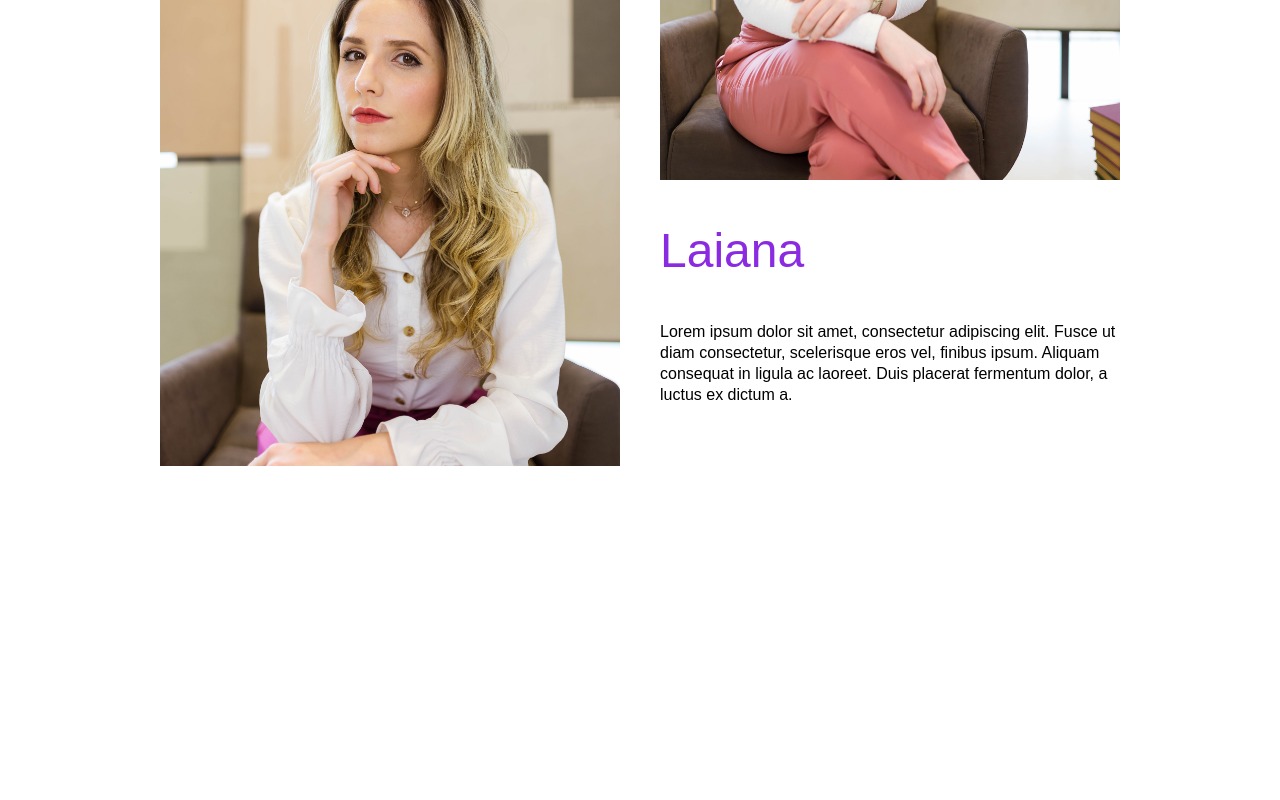
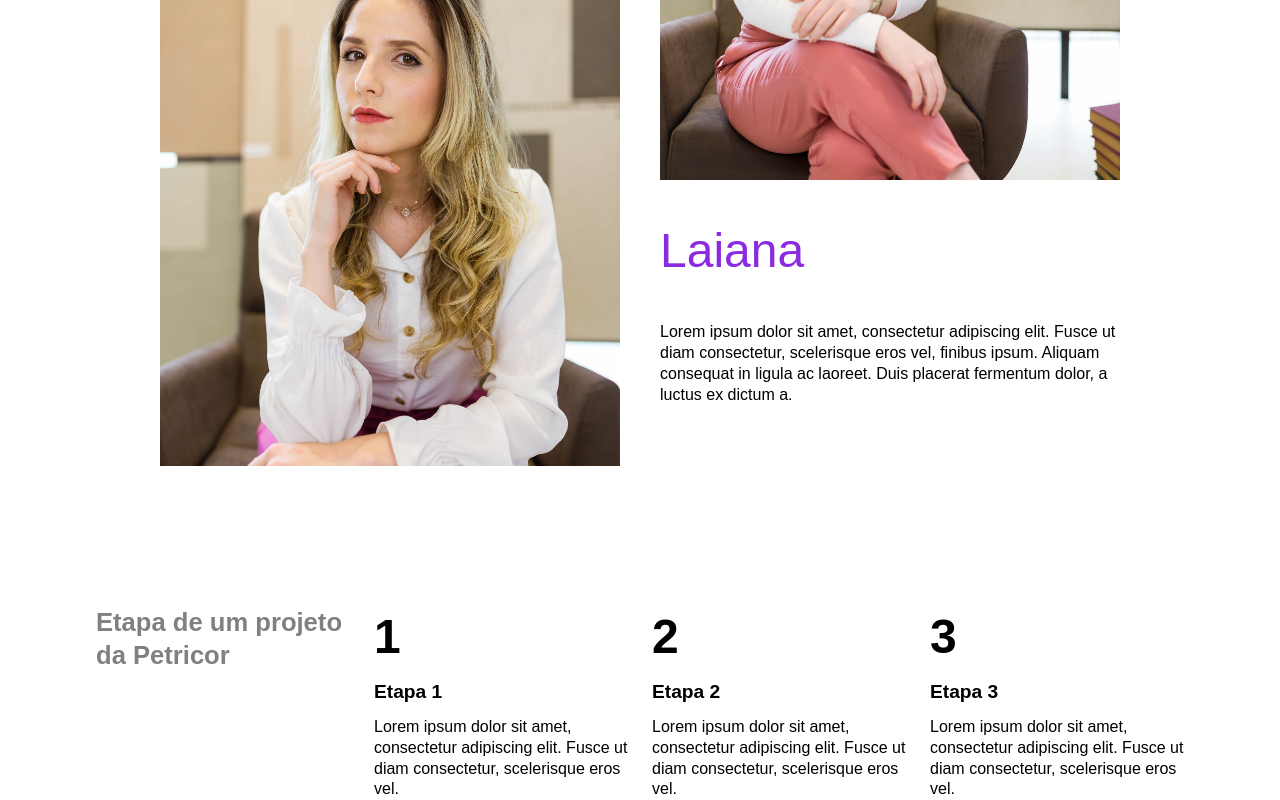
Before and after one commit to Brener-Barbieri/Petricor, a plain HTML site: page index.html in a window 1280 px wide. Shown: the part 1742-2542 px from the top of the page. Before the commit the page ends 2288 px from the top, so only its background shows below. Drawn offline with Linux system fonts and the light colour scheme.

Commit message:
comecei fazer a section stage falta somente o detalhe em roxo

```diff
--- a/index.html
+++ b/index.html
@@ -102,6 +102,32 @@
     </div>
   </section>
 
+  <section class="stage">
+    <div class="container">
+      <ul class="list">
+        <li class="item">
+          <h2 class="title -primary">Etapa de um projeto
+            da Petricor</h2>
+        </li>
+        <li class="item">
+          <h2 class="number">1</h2>
+          <h3 class="title">Etapa 1</h3>
+          <p class="text">Lorem ipsum dolor sit amet, consectetur adipiscing elit. Fusce ut diam consectetur, scelerisque eros vel.</p>
+        </li>
+        <li class="item">
+          <h2 class="number">2</h2>
+          <h3 class="title">Etapa 2</h3>
+          <p class="text">Lorem ipsum dolor sit amet, consectetur adipiscing elit. Fusce ut diam consectetur, scelerisque eros vel.</p>
+        </li>
+        <li class="item">
+          <h2 class="number">3</h2>
+          <h3 class="title">Etapa 3</h3>
+          <p class="text">Lorem ipsum dolor sit amet, consectetur adipiscing elit. Fusce ut diam consectetur, scelerisque eros vel.</p>
+        </li>
+      </ul>
+    </div>
+  </section>
+
 </body>
 
 </html>
--- a/style.css
+++ b/style.css
@@ -13,6 +13,10 @@ html {
   -webkit-font-smoothing: antialiased;
   -moz-osx-font-smoothing: grayscale;
   text-rendering: optimizeLegibility;
+}
+
+li{
+  list-style: none;
 }
 
 body {
@@ -164,3 +168,31 @@ a {
   height: 540px;
   object-fit: cover;
 }
+
+.stage{
+  margin-top: 60px;
+}
+
+.stage .list{
+  display: grid;
+  grid-template-columns: 1fr 1fr 1fr 1fr;
+  gap: 24px;
+}
+
+.stage .number{
+  font-size: 3rem;
+  margin-bottom: 12px;
+  font-weight: bold;
+}
+
+.stage .title.-primary{
+  font-weight: bold;
+  color: gray;
+  font-size: 1.6rem;
+}
+
+.stage .title{
+  font-weight: bold;
+  margin-bottom: 12px;
+  font-size: 1.2rem;
+}
```
